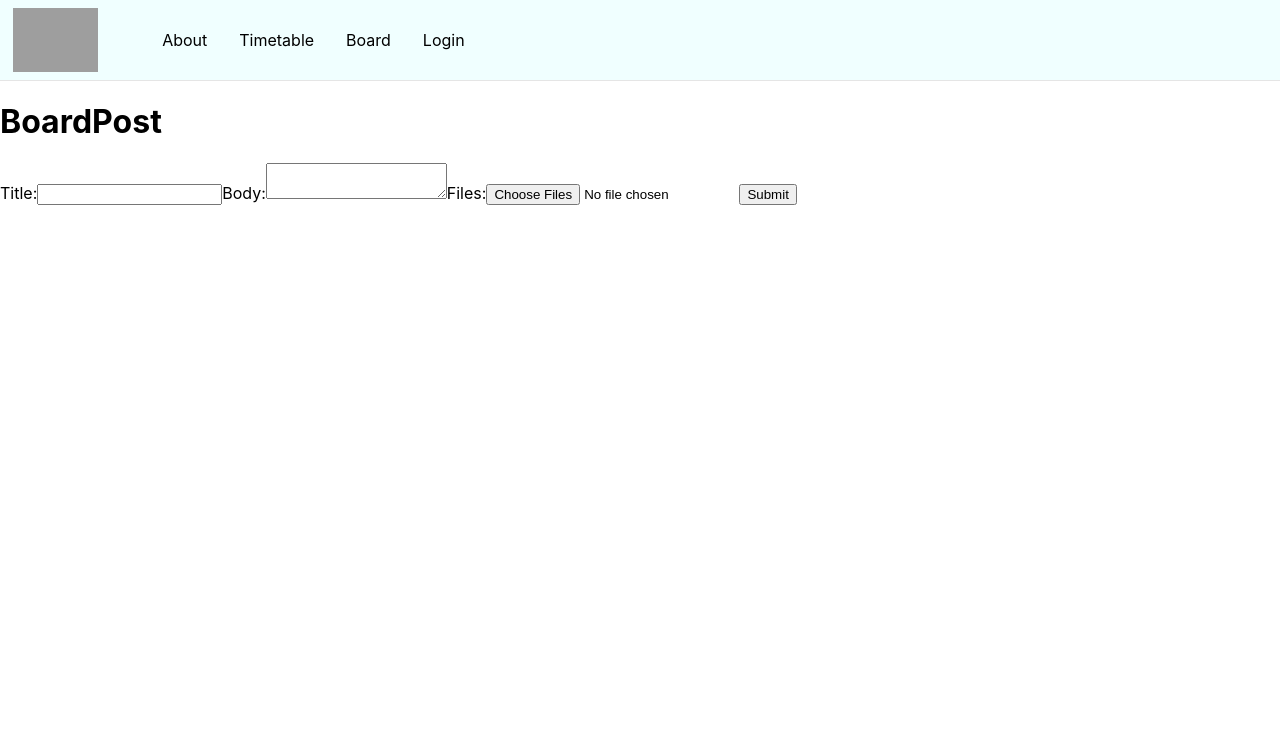
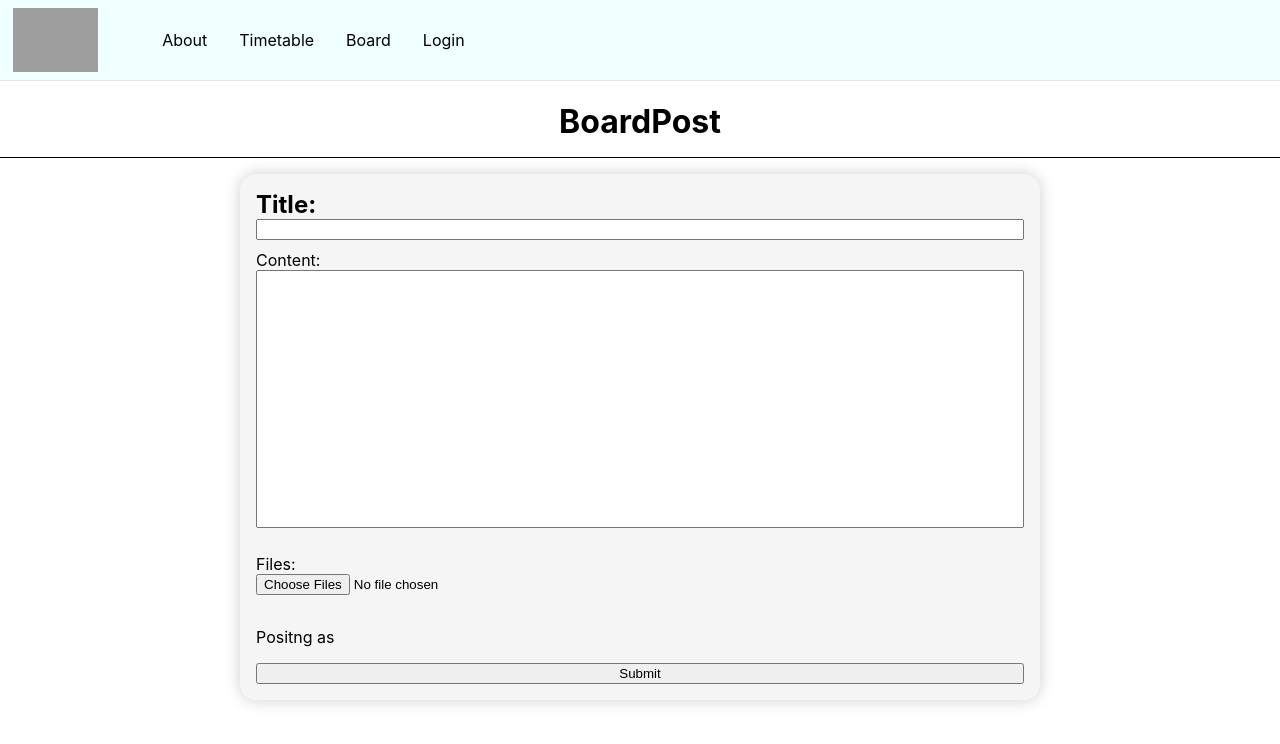
Before and after one commit to 2ssunny/ssunny_everytime, a React (Create React App) app in the folder front/: page /board/post in a window 1280 px wide. Shown: the top 744 px of the page. Built offline with nearby package versions, Linux system fonts and the light colour scheme; grey boxes are pictures that could not be loaded; the HTML template or start-up script is replaced by a standard one.

Commit message:
feat: link to env and style edit

```diff
--- a/front/src/Components/Board/Board.css
+++ b/front/src/Components/Board/Board.css
@@ -1,9 +1,18 @@
+.board {
+  display: flex;
+  flex-direction: column;
+  align-items: center;
+  justify-content: center;
+  margin-left: auto;
+  margin-right: auto;
+}
+
 .BoardItem {
   display: flex;
   flex-direction: column;
   align-items: center;
   justify-content: center;
-  width: 40%;
+  width: 60%;
   height: 100%;
   background-color: #f5f5f5;
   border-radius: 1rem;
@@ -12,6 +21,12 @@
   box-shadow: 0 0 1rem 0 rgba(0, 0, 0, 0.2);
   margin-left: auto;
   margin-right: auto;
+}
+
+.board_title {
+  font-size: 2rem;
+  font-weight: bold;
+  margin-bottom: 10px;
 }
 
 .boardListTitle {
--- a/front/src/Components/Board/Board.js
+++ b/front/src/Components/Board/Board.js
@@ -14,7 +14,7 @@ function App() {
 
   const { handleClickBoardPost } = Navigation();
   useEffect(() => {
-    axios.get("http://localhost:8000/boardList", {}).then((res) => {
+    axios.get(`${process.env.REACT_APP_SERVER}/boardList`, {}).then((res) => {
       setBoardData(res.data);
     });
   }, []);
@@ -25,7 +25,7 @@ function App() {
 
   return (
     <div className="board">
-      <h1>Board</h1>
+      <h1 className="board_title">Board</h1>
       {nowBoardUsername ? (
         <button className="boardWrite" onClick={handleClickBoardPost}>
           Write
--- a/front/src/Components/Board/BoardPost.css
+++ b/front/src/Components/Board/BoardPost.css
@@ -0,0 +1,65 @@
+.boardpost {
+  display: flex;
+  flex-direction: column;
+  align-items: center;
+  width: 100%;
+  height: 100%;
+}
+
+.boardpost_title {
+  justify-content: center;
+  text-align: center;
+  width: 100%;
+  font-size: 2rem;
+  font-weight: bold;
+  padding-bottom: 1rem;
+  margin-bottom: 0;
+  border-bottom: black 0.1rem solid;
+}
+
+.boardpost_form {
+  display: flex;
+  flex-direction: column;
+  align-items: center;
+  width: 60%;
+  margin-top: 1rem;
+  background-color: #f5f5f5;
+  border-radius: 1rem;
+  padding: 1rem;
+  margin: 1rem;
+  box-shadow: 0 0 1rem 0 rgba(0, 0, 0, 0.2);
+  margin-left: auto;
+  margin-right: auto;
+}
+
+.boardpost_form_box {
+  display: flex;
+  flex-direction: column;
+  width: 100%;
+  margin-top: 0;
+}
+.boardpost_form_title {
+  display: flex;
+  flex-direction: column;
+  font-size: 1.5rem;
+  font-weight: bold;
+  margin-bottom: 0.6rem;
+}
+.boardpost_form_body {
+  display: flex;
+  flex-direction: column;
+  margin-bottom: 0.6rem;
+}
+.boardpost_form_body_input {
+  resize: none;
+
+  height: 14rem;
+  margin-bottom: 1rem;
+  padding: 1rem;
+}
+
+.boardpost_form_file {
+  display: flex;
+  flex-direction: column;
+  margin-bottom: 1rem;
+}
--- a/front/src/Components/Board/BoardPost.js
+++ b/front/src/Components/Board/BoardPost.js
@@ -1,6 +1,8 @@
-import React, { useState, useEffect } from "react";
+import React, { useState } from "react";
 
 import axios from "axios";
+
+import "./BoardPost.css";
 
 const nowBoardPostUsername = localStorage.getItem("Username");
 
@@ -25,6 +27,11 @@ function App() {
       return;
     }
 
+    if (!title.trim() || !body.trim()) {
+      alert("Title and Content cannot be empty.");
+      return;
+    }
+
     const formData = new FormData();
     formData.append("title", title);
     formData.append("body", body);
@@ -34,7 +41,7 @@ function App() {
     }
 
     const response = await axios.post(
-      "http://localhost:8000/boardUpload",
+      `${process.env.REACT_APP_SERVER}/boardUpload`,
       formData,
       {
         headers: {
@@ -51,10 +58,11 @@ function App() {
   };
 
   return (
-    <div>
-      <h1>BoardPost</h1>
-      <form onSubmit={handleSubmit}>
-        <label>
+    <div className="boardpost">
+      <h1 className="boardpost_title">BoardPost</h1>
+      <form onSubmit={handleSubmit} className="boardpost_form">
+        <div className="boardpost_form_box">
+          <label className="boardpost_form_title">
             Title:
             <input
               type="text"
@@ -62,15 +70,24 @@ function App() {
               onChange={(e) => setTitle(e.target.value)}
             />
           </label>
-        <label>
-          Body:
-          <textarea value={body} onChange={(e) => setBody(e.target.value)} />
+          <label className="boardpost_form_body">
+            Content:
+            <textarea
+              className="boardpost_form_body_input"
+              value={body}
+              onChange={(e) => setBody(e.target.value)}
+            />
           </label>
-        <label>
+          <label className="boardpost_form_file">
             Files:
             <input type="file" multiple onChange={handleFileChange} />
           </label>
+
+          <p className="boardpost_username">
+            Positng as {nowBoardPostUsername}
+          </p>
           <button type="submit">Submit</button>
+        </div>
       </form>
     </div>
   );
--- a/front/src/Components/Board/BoardView.css
+++ b/front/src/Components/Board/BoardView.css
@@ -0,0 +1,45 @@
+.boardview {
+  display: flex;
+  flex-direction: column;
+  align-items: center;
+  justify-content: center;
+  width: 60%;
+  height: 100%;
+  background-color: #f5f5f5;
+  border-radius: 1rem;
+  padding: 1rem;
+  margin: 1rem;
+  box-shadow: 0 0 1rem 0 rgba(0, 0, 0, 0.2);
+  margin-left: auto;
+  margin-right: auto;
+}
+
+.boardview_title {
+  justify-content: center;
+  text-align: center;
+  width: 100%;
+  font-size: 2rem;
+  font-weight: bold;
+  margin-bottom: 1rem;
+  border-bottom: black 0.1rem solid;
+  padding-bottom: 1rem;
+}
+
+.boardview_content {
+  justify-content: center;
+  text-align: center;
+  width: 100%;
+  font-size: 1rem;
+  margin-bottom: 1rem;
+  border-bottom: black 0.1rem solid;
+  padding-bottom: 1rem;
+  margin-top: 0.5rem;
+}
+
+.boardview_fileDownload {
+  font-size: 0.8rem;
+  margin-bottom: 1rem;
+  border-block: black 0.08em solid;
+  border-inline: black 0.08rem solid;
+  padding: 1rem;
+}
--- a/front/src/Components/Board/BoardView.js
+++ b/front/src/Components/Board/BoardView.js
@@ -1,15 +1,37 @@
 import React, { useEffect, useState } from "react";
 import axios from "axios";
 import { useParams } from "react-router-dom";
+
+import { Navigation } from "../../navigation.js";
+
+import "./BoardView.css";
+
+const nowBoardViewUsername = localStorage.getItem("Username");
 
 function App() {
   const { boardId } = useParams();
   const [board, setBoard] = useState(null);
 
+  const { handleClickBoard } = Navigation();
+
+  const handleDeletePost = async () => {
+    if (window.confirm("Do you want to delete this post?")) {
+      const res = await axios.delete(
+        `${process.env.REACT_APP_SERVER}/boardDelete/${boardId}`
+      );
+      if (res.status === 200) {
+        alert("Post deleted");
+        handleClickBoard();
+      } else {
+        alert("Failed to delete post");
+      }
+    }
+  };
+
   useEffect(() => {
     const fetchBoard = async () => {
       const response = await axios.get(
-        `http://localhost:8000/board/${boardId}`
+        `${process.env.REACT_APP_SERVER}/board/${boardId}`
       );
       setBoard(response.data);
     };
@@ -22,20 +44,27 @@ function App() {
   }
 
   return (
-    <div>
-      <h1>{board.BOARD_TITLE}</h1>
-      <p>{board.BOARD_CONTENT}</p>
+    <div className="boardview">
+      <h1 className="boardview_title">{board.BOARD_TITLE}</h1>
+      <p className="boardview_content">{board.BOARD_CONTENT}</p>
+
+      {board.FILES && JSON.parse(board.FILES).length > 0 && (
+        <div className="boardview_fileDownload">
+          <p>Download: </p>
+          {JSON.parse(board.FILES).map((file, index) => (
+            <div key={index}>
+              <a href={`http://localhost:8000/download/${file}`}>{file}</a>
+            </div>
+          ))}
+        </div>
+      )}
       <p>
         Written at {board.REGISTER_DATE} by {board.REGISTER_ID}
       </p>
-      <div>
-        <p>Download: </p>
-        {JSON.parse(board.FILES).map((file, index) => (
-          <div key={index}>
-            <a href={`http://localhost:8000/download/${file}`}>{file}</a>
-          </div>
-        ))}
-      </div>
+      {nowBoardViewUsername === board.REGISTER_ID ? (
+        <button onClick={() => handleDeletePost(boardId)}>Delete</button>
+      ) : null}
+      <button onClick={handleClickBoard}>Back</button>
     </div>
   );
 }
--- a/front/src/Components/Login/Login.js
+++ b/front/src/Components/Login/Login.js
@@ -13,7 +13,7 @@ function App() {
   const handleLogin = async (e) => {
     e.preventDefault();
 
-    const response = await axios.post("http://localhost:8000/login", {
+    const response = await axios.post(`${process.env.REACT_APP_SERVER}/login`, {
       email,
       password,
     });
```
Lines whose indentation alone changed are shown as unchanged.
